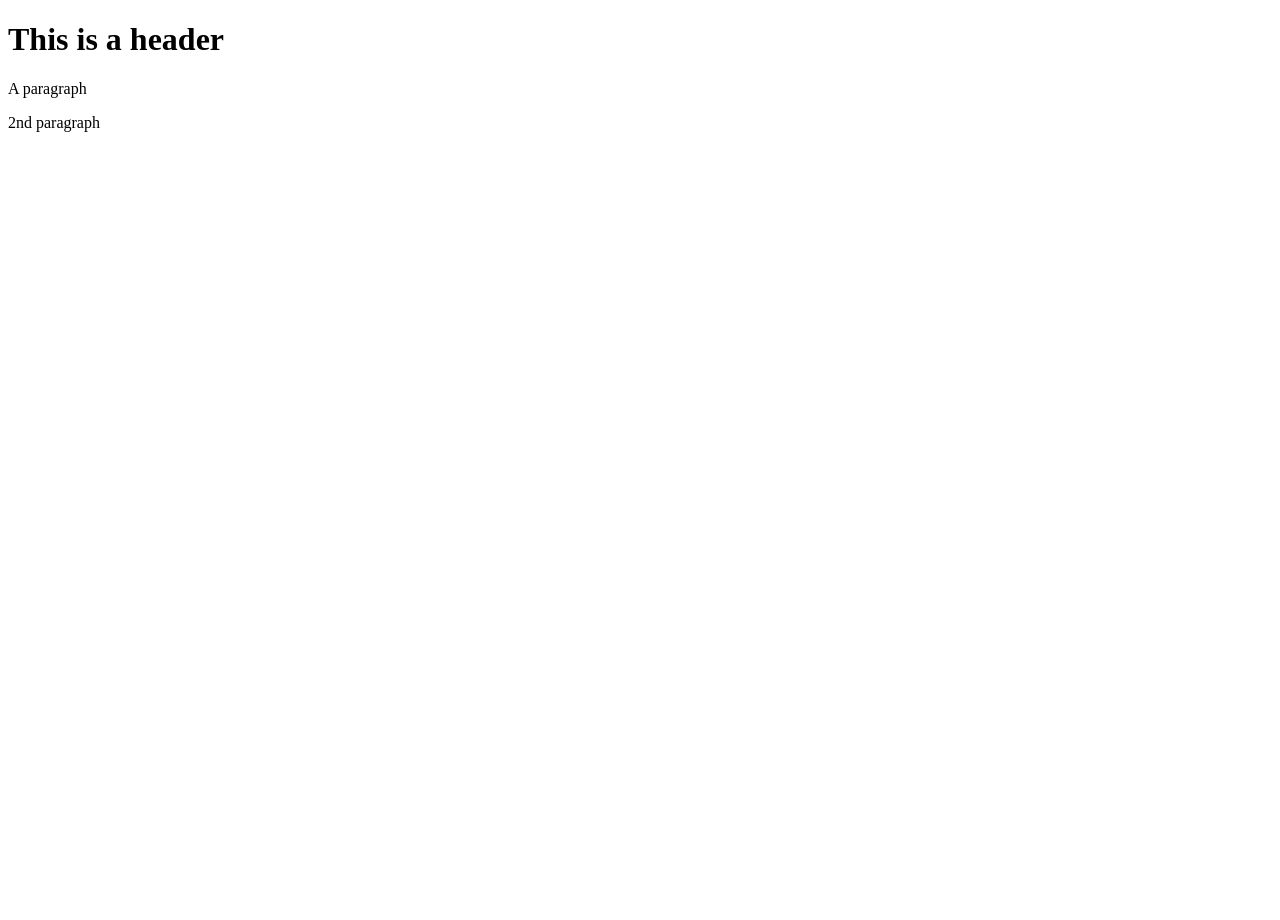
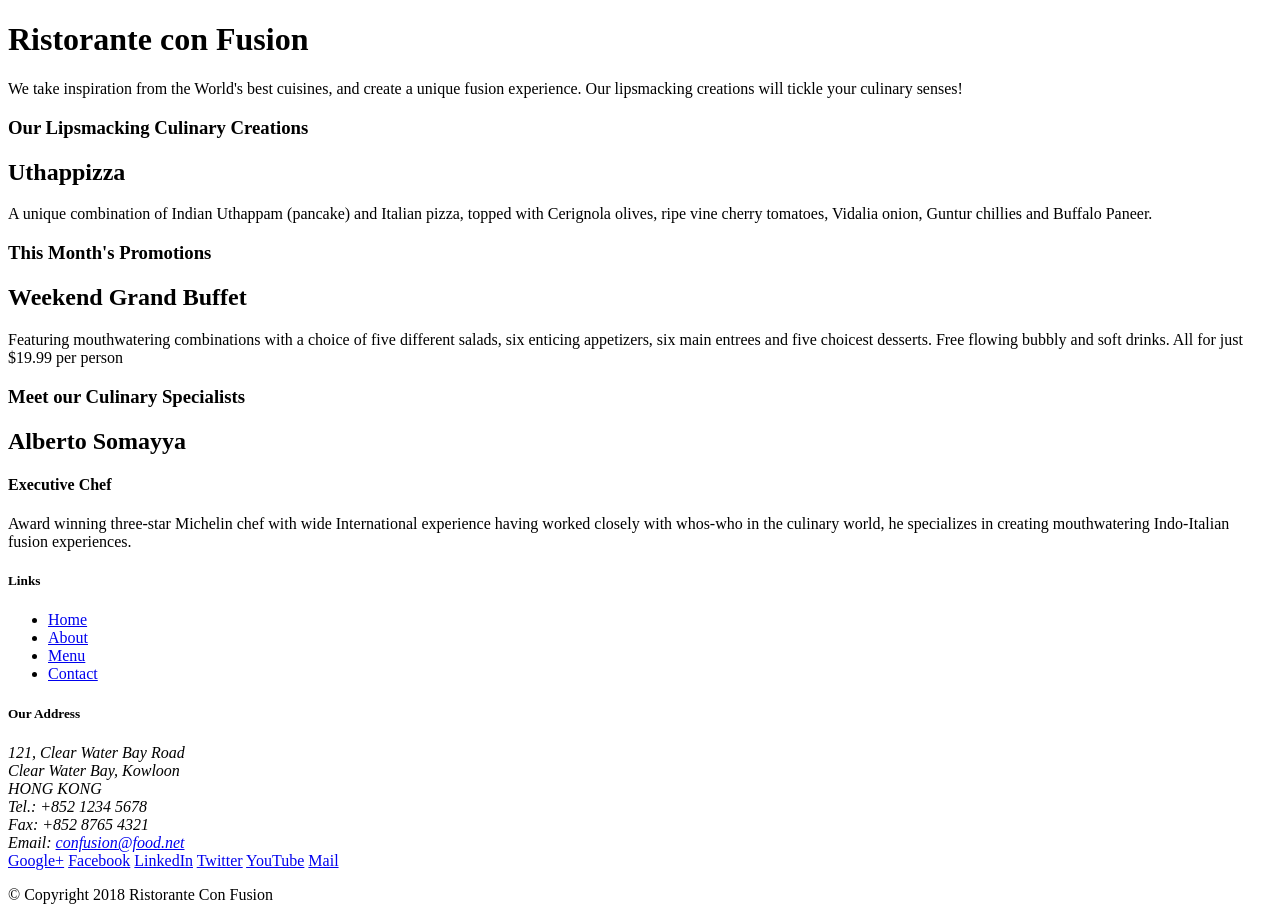
Before and after one commit to sunzid02/Front-End-Web-UI-Frameworks-and-Tools-Bootstrap-4, a website: page index.html in a window 1280 px wide. Before the commit the page ends 800 px from the top, so only its background shows below. Drawn offline with Linux system fonts and the light colour scheme.

Commit message:
initial commit

```diff
--- a/index.html
+++ b/index.html
@@ -1,14 +1,101 @@
 <!DOCTYPE html>
 <html lang="en">
+
 <head>
-    <meta charset="UTF-8">
-    <meta name="viewport" content="width=device-width, initial-scale=1.0">
-    <title>Index</title>
+    <title>Ristorante Con Fusion</title>
 </head>
+
 <body>
-    <h1>This is a header</h1>
 
-    <p> A paragraph </p>
-    <p> 2nd paragraph </p>
+    <header>
+        <div>
+            <div>
+                <div>
+                    <h1>Ristorante con Fusion</h1>
+                    <p>We take inspiration from the World's best cuisines, and create a unique fusion experience. Our lipsmacking creations will tickle your culinary senses!</p>
+                </div>
+                <div>
+                </div>
+            </div>
+        </div>
+    </header>
+
+    <div>
+        <div>
+            <div>
+                <h3>Our Lipsmacking Culinary Creations</h3>
+            </div>
+            <div>
+                <h2>Uthappizza</h2>
+                <p>A unique combination of Indian Uthappam (pancake) and Italian pizza, topped with Cerignola olives, ripe vine cherry tomatoes, Vidalia onion, Guntur chillies and Buffalo Paneer.</p>
+            </div>
+        </div>
+
+
+        <div>
+            <div>
+                <h3>This Month's Promotions</h3>
+            </div>
+            <div>
+                <h2>Weekend Grand Buffet</h2>
+                <p>Featuring mouthwatering combinations with a choice of five different salads, six enticing appetizers, six main entrees and five choicest desserts. Free flowing bubbly and soft drinks. All for just $19.99 per person </p>
+            </div>
+        </div>
+
+        <div>
+            <div>
+                <h3>Meet our Culinary Specialists</h3>
+            </div>
+            <div>
+                <h2>Alberto Somayya</h2>
+                <h4>Executive Chef</h4>
+                <p>Award winning three-star Michelin chef with wide International experience having worked closely with whos-who in the culinary world, he specializes in creating mouthwatering Indo-Italian fusion experiences. </p>
+            </div>
+        </div>
+    </div>
+
+    <footer>
+        <div>
+            <div>
+                <div>
+                    <h5>Links</h5>
+                    <ul>
+                        <li><a href="#">Home</a></li>
+                        <li><a href="#">About</a></li>
+                        <li><a href="#">Menu</a></li>
+                        <li><a href="#">Contact</a></li>
+                    </ul>
+                </div>
+                <div>
+                    <h5>Our Address</h5>
+                    <address>
+		              121, Clear Water Bay Road<br>
+		              Clear Water Bay, Kowloon<br>
+		              HONG KONG<br>
+		              Tel.: +852 1234 5678<br>
+		              Fax: +852 8765 4321<br>
+		              Email: <a href="mailto:confusion@food.net">confusion@food.net</a>
+		           </address>
+                </div>
+                <div>
+                    <div>
+                        <a href="http://google.com/+">Google+</a>
+                        <a href="http://www.facebook.com/profile.php?id=">Facebook</a>
+                        <a href="http://www.linkedin.com/in/">LinkedIn</a>
+                        <a href="http://twitter.com/">Twitter</a>
+                        <a href="http://youtube.com/">YouTube</a>
+                        <a href="mailto:">Mail</a>
+                    </div>
+                </div>
+           </div>
+           <div>
+                <div>
+                    <p>© Copyright 2018 Ristorante Con Fusion</p>
+                </div>
+           </div>
+        </div>
+    </footer>
+
 </body>
+
 </html>
```
Also changed, not shown: package.json (+4 -16 lines), templates/test.html (deleted, +0 -16 lines), readme.md (deleted), 1 other file.
